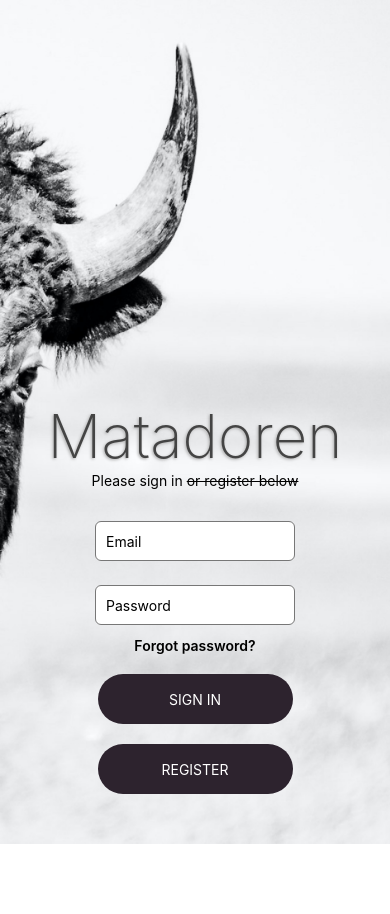
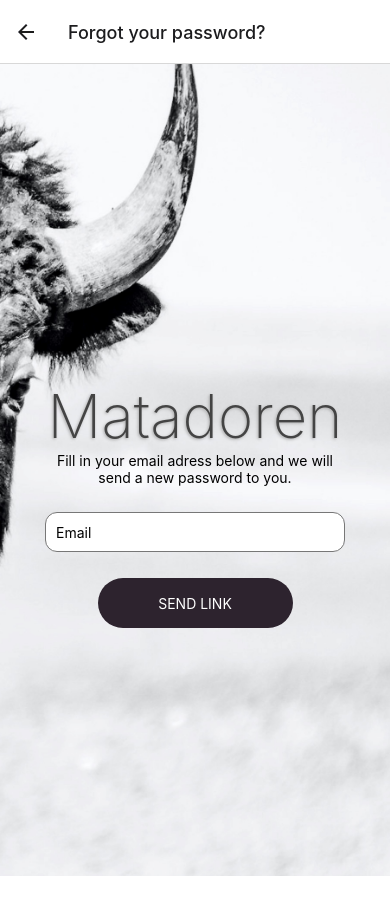
Before and after one commit to david-O-Ciarnain/matadoren-chat, a React Native app: screen /ForgotPWScreen in a window 390 px wide. Shown: the top 914 px of the page. Before the commit the page ends 844 px from the top, so only its background shows below. Built offline with nearby package versions, Linux system fonts and the light colour scheme.

Commit message:
ForgotScreen added

```diff
--- a/App.tsx
+++ b/App.tsx
@@ -4,6 +4,7 @@ import MainView from "./src/views/MainView";
 import { NavigationContainer } from "@react-navigation/native";
 import { createNativeStackNavigator } from "@react-navigation/native-stack";
 import RegisterScreen from "./src/views/RegisterScreen";
+import ForgotPWScreen from "./src/views/ForgotPWScreen";
 
 export default function App() {
   const Stack = createNativeStackNavigator();
@@ -21,7 +22,16 @@ export default function App() {
           component={MainView}
           options={{ headerShown: false }}
         />
-        <Stack.Screen name="RegisterScreen" component={RegisterScreen} />
+        <Stack.Screen
+          name="RegisterScreen"
+          component={RegisterScreen}
+          options={{ title: "Register at Matadoren" }}
+        />
+        <Stack.Screen
+          name="ForgotPWScreen"
+          component={ForgotPWScreen}
+          options={{ title: "Forgot your password?" }}
+        />
       </Stack.Navigator>
     </NavigationContainer>
   );
--- a/package.json
+++ b/package.json
@@ -11,15 +11,16 @@
   },
   "dependencies": {
     "@react-navigation/native": "^6.0.10",
+    "@react-navigation/native-stack": "^6.6.2",
     "expo": "~45.0.0",
     "expo-status-bar": "~1.3.0",
     "react": "17.0.2",
     "react-dom": "17.0.2",
     "react-native": "0.68.2",
     "react-native-gifted-chat": "^1.0.0",
-    "react-native-web": "0.17.7",
+    "react-native-safe-area-context": "4.2.4",
     "react-native-screens": "~3.11.1",
-    "react-native-safe-area-context": "4.2.4"
+    "react-native-web": "0.17.7"
   },
   "devDependencies": {
     "@babel/core": "^7.12.9",
--- /dev/null
+++ b/src/components/ForgotForm.js
@@ -0,0 +1,83 @@
+import React from "react";
+import {
+  Dimensions,
+  StyleSheet,
+  Text,
+  View,
+  TextInput,
+  TouchableOpacity,
+} from "react-native";
+import Header from "./Header";
+import { useNavigation } from "@react-navigation/native";
+
+const ForgotForm = () => {
+  const [email, setEmail] = React.useState("");
+  const navigation = useNavigation();
+
+  const handleForgot = () => {
+    console.log(`Forogt pressed! ${email}`);
+    navigation.navigate("MainView");
+  };
+
+  return (
+    <View style={styles.container}>
+      <Header />
+      <Text style={styles.paragraph}>
+        Fill in your email adress below and we will send a new password to you.
+      </Text>
+      <View style={styles.inputfields}>
+        <TextInput
+          style={styles.input}
+          onChangeText={setEmail}
+          value={email}
+          placeholder="Email"
+          textContentType="emailAddress"
+        />
+      </View>
+      <TouchableOpacity style={styles.btns} onPress={handleForgot}>
+        <Text style={styles.btnText}>SEND LINK</Text>
+      </TouchableOpacity>
+    </View>
+  );
+};
+
+const styles = StyleSheet.create({
+  container: {
+    height: "100%",
+    alignItems: "center",
+    justifyContent: "center",
+    marginTop: 50,
+  },
+  paragraph: {
+    width: "80%",
+    textAlign: "center",
+  },
+  input: {
+    height: 40,
+    margin: 6,
+    borderWidth: 1,
+    borderRadius: 12,
+    borderColor: "#777",
+    padding: 10,
+    width: 300,
+    backgroundColor: "#fff",
+  },
+  inputfields: {
+    marginTop: 20,
+    alignItems: "center",
+  },
+  btns: {
+    width: "50%",
+    borderRadius: 25,
+    height: 50,
+    alignItems: "center",
+    justifyContent: "center",
+    marginTop: 20,
+    backgroundColor: "#2D232E",
+  },
+  btnText: {
+    color: "#fff",
+  },
+});
+
+export default ForgotForm;
--- a/src/components/LoginForm.js
+++ b/src/components/LoginForm.js
@@ -27,14 +27,13 @@ const LoginForm = () => {
 
   const handleForgot = () => {
     console.log("Forgot password Pressed!");
+    navigation.navigate("ForgotPWScreen");
   };
 
   return (
     <View style={styles.container}>
       <Header />
-      <Text>
-        Please sign in <Text style={styles.linethrough}>or register below</Text>
-      </Text>
+      <Text>Please sign in or register below</Text>
       <View style={styles.inputfields}>
         <TextInput
           style={styles.input}
@@ -69,10 +68,10 @@ const LoginForm = () => {
 
 const styles = StyleSheet.create({
   container: {
-    height: Dimensions.get("window").height,
+    height: "100%",
     alignItems: "center",
-    justifyContent: "flex-end",
-    paddingBottom: 50,
+    justifyContent: "center",
+    paddingTop: 250,
   },
   input: {
     height: 40,
@@ -87,9 +86,6 @@ const styles = StyleSheet.create({
   inputfields: {
     marginTop: 20,
     alignItems: "center",
-  },
-  linethrough: {
-    textDecorationLine: "line-through",
   },
   btns: {
     width: "50%",
--- /dev/null
+++ b/src/views/ForgotPWScreen.js
@@ -0,0 +1,31 @@
+import { View, StyleSheet, ImageBackground, Dimensions } from "react-native";
+import ForgotForm from "../components/ForgotForm";
+
+const ForgotPWScreen = () => {
+  return (
+    <View style={styles.container}>
+      <ImageBackground
+        source={require("../../assets/loginscreen2.jpg")}
+        resizeMode="cover"
+        style={styles.backgroundimage}
+      >
+        <ForgotForm />
+      </ImageBackground>
+    </View>
+  );
+};
+
+const styles = StyleSheet.create({
+  container: {
+    flex: 1,
+    backgroundColor: "#fff",
+    alignItems: "center",
+    justifyContent: "center",
+  },
+  backgroundimage: {
+    height: Dimensions.get("window").height,
+    width: Dimensions.get("window").width,
+  },
+});
+
+export default ForgotPWScreen;
--- a/src/views/RegisterScreen.js
+++ b/src/views/RegisterScreen.js
@@ -1,8 +1,15 @@
-import { View, StyleSheet, ImageBackground, Dimensions } from "react-native";
+import {
+  View,
+  StyleSheet,
+  ImageBackground,
+  Dimensions,
+  ScrollView,
+} from "react-native";
 import RegisterForm from "../components/RegisterForm";
 
 const RegisterScreen = () => {
   return (
+    <ScrollView>
       <View style={styles.container}>
         <ImageBackground
           source={require("../../assets/loginscreen2.jpg")}
@@ -12,6 +19,7 @@ const RegisterScreen = () => {
           <RegisterForm></RegisterForm>
         </ImageBackground>
       </View>
+    </ScrollView>
   );
 };
 
```
Also changed, not shown: assets/loginscreen2.jpg, 1 other file (tests, documents, lock files or other folders). Lines whose indentation alone changed are shown as unchanged.
